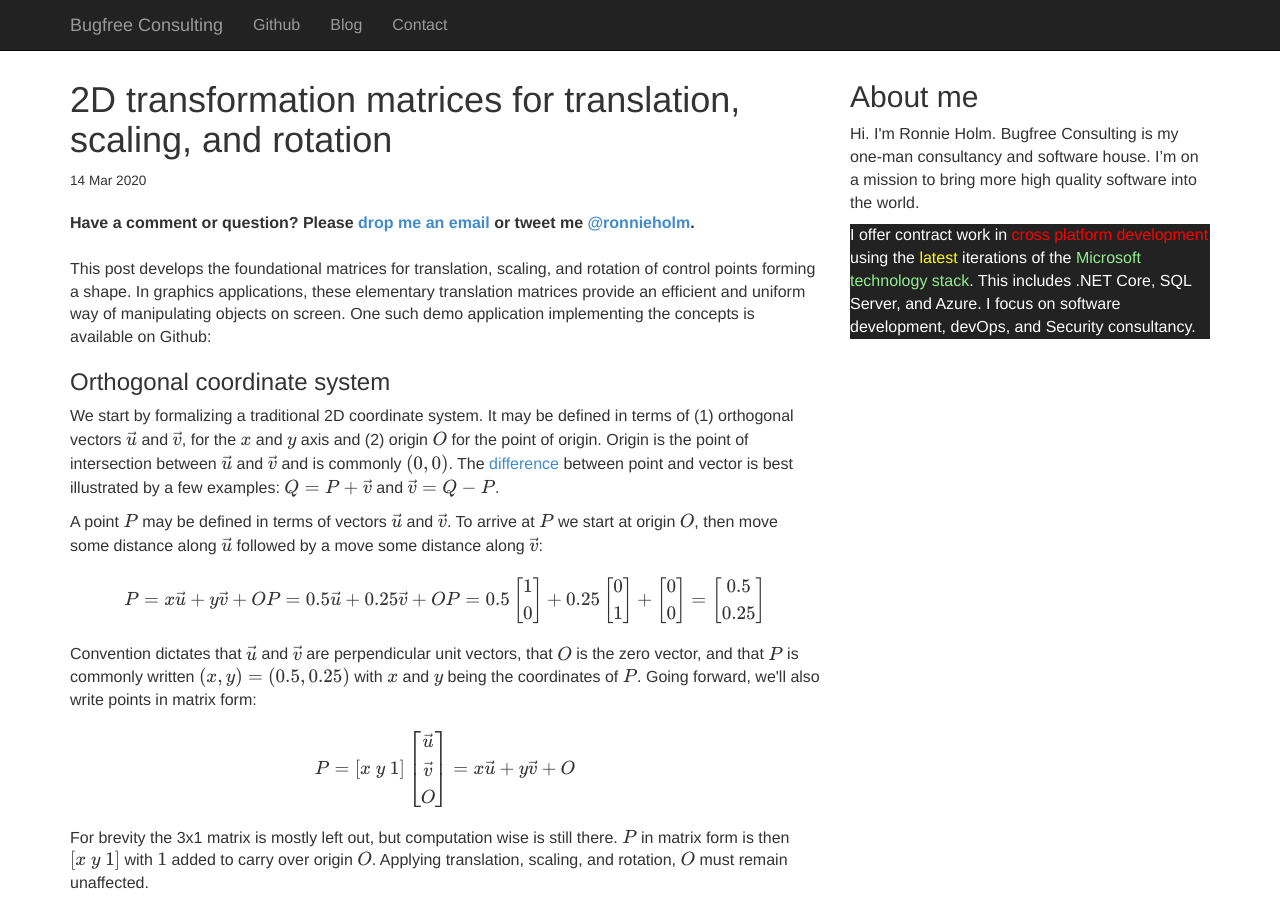
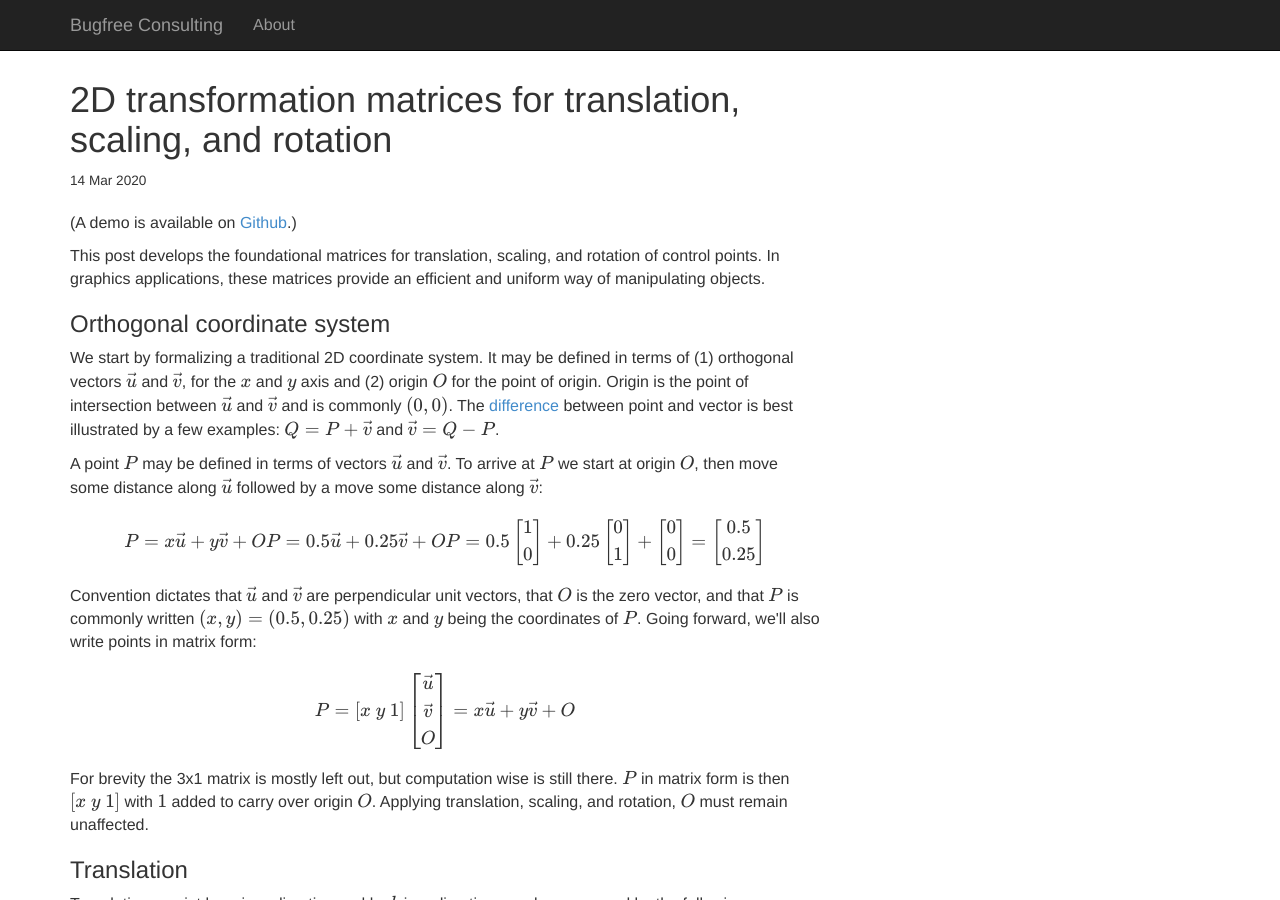
Before and after one commit to ronnieholm/ronnieholm.github.io, a Jekyll site: the page built from _posts/2020-03-14-2d-transformation-matrices-for-translation-scaling-and-rotation.html, in a window 1280 px wide and 900 px high. Built offline with Jekyll 4.4.1, drawn with Linux system fonts in a browser that asks for light colours; nearby versions of some CDN libraries; formulas are drawn with MathJax 3; some of the changed text lies outside the part shown.

Commit message:
Update layouts

```diff
--- a/_layouts/default.html
+++ b/_layouts/default.html
@@ -1,5 +1,6 @@
 <!DOCTYPE html>
 <html lang="en">
+
 <head>
   <meta charset="utf-8">
   <meta http-equiv="X-UA-Compatible" content="IE=edge">
@@ -17,6 +18,7 @@
       <script src="https://oss.maxcdn.com/libs/respond.js/1.3.0/respond.min.js"></script>
     <![endif]-->
 </head>
+
 <body>
   <nav class="navbar navbar-inverse navbar-fixed-top" role="navigation">
     <div class="container">
@@ -28,9 +30,7 @@
       </button>
       <div class="collapse navbar-collapse navHeaderCollapse">
         <ul class="nav navbar-nav">
-	    <li><a href="https://github.com/ronnieholm">Github</a></li>
-            <li><a href="/blog">Blog</a></li>
-            <li><a href="/contact">Contact</a></li>
+          <li><a href="/about">About</a></li>
         </ul>
       </div>
     </div>
@@ -38,23 +38,17 @@
 
   {{content}}
 
-    <!--
   <footer>
-      <div class="navbar navbar-default">
     <div class="container">
-	      <p class="navbar-text">
-	        Bugfree Consulting | Lysalleen 330 | DK-4000 Roskilde | Phone: +45 206 207 58 |
-	        CVR: 325 965 41 | <a href="mailto:mail@bugfree.dk">mail@bugfree.dk</a> | <a href="http://github.com/ronnieholm">github.com/ronnieholm</a> | <a href="http://twitter.com/ronnieholm">twitter.com/ronnieholm</a> | <a href="http://linkedin.com/in/ronnieholm">linkedin.com/in/ronnieholm</a></p>
-	    </div>
-        <div class="container">
-	      <p class="navbar-text">&copy; Bugfree Consulting 2019</p>
-        </div>
+      <hr />
+      <p>&copy; Bugfree Consulting 2020</p>
     </div>
   </footer>
-    -->
+
   <script src="//code.jquery.com/jquery-1.10.2.min.js"></script>
   <script src="/assets/js/bootstrap.min.js"></script>
   <script src="//cdn.rawgit.com/google/code-prettify/master/loader/run_prettify.js"></script>
   <script src='https://cdnjs.cloudflare.com/ajax/libs/mathjax/2.7.5/MathJax.js?config=TeX-MML-AM_CHTML' async></script>
 </body>
+
 </html>
--- a/_layouts/post.html
+++ b/_layouts/post.html
@@ -8,34 +8,7 @@
       <div class="date">
         <small>{{page.date | date_to_string}}</small>
       </div>
-      <div>
-	<b>
-	  Have a comment or question?
-	  Please <a href="mailto:mail@bugfree.dk?subject={{page.title}}">drop
-	  me an email</a> or tweet me
-	  <a href="https://twitter.com/ronnieholm">@ronnieholm</a>.
-	</b>
-      </div>
-      <br>
       {{content}}
     </div>
-    <div id="sidebar" class="col-md-4">
-      <h2>About me</h2>
-      <div>
-        <p>Hi. I'm Ronnie Holm. Bugfree Consulting is my one-man consultancy and
-        software house. I’m on a mission to bring more high quality software
-        into the world.</p>
-
-	<p></p>
-        <p style="background-color:#222222; color:white;">
-	  I offer contract work in <font color="red">cross platform
-	  development</font> using the <font color="yellow">latest</font>
-	  iterations of the <font color="lightgreen">Microsoft technology
-	  stack</font>. This includes .NET Core, SQL Server, and Azure. I focus
-	  on software development, devOps, and Security consultancy.
-	</p>
-      </div>
-    </div>
-
   </div>
 </div>
--- a/_posts/2020-03-14-2d-transformation-matrices-for-translation-scaling-and-rotation.html
+++ b/_posts/2020-03-14-2d-transformation-matrices-for-translation-scaling-and-rotation.html
@@ -5,14 +5,13 @@
 ---
 
 <div id="post">
+  <p>(A demo is available on
+    <a href="https://github.com/ronnieholm/GraphicsEngine">Github</a>.)</p>
+
   <p>This post develops the foundational matrices for translation,
-    scaling, and rotation of control points forming a shape. In
-    graphics applications, these elementary translation matrices
-    provide an efficient and uniform way of manipulating objects on
-    screen. One such demo application implementing the concepts is
-    available on Github:</p>
-
-  <!-- animated gif -->
+    scaling, and rotation of control points. In graphics applications,
+    these matrices provide an efficient and uniform way of
+    manipulating objects.</p>
 
   <h3>Orthogonal coordinate system</h3>
 
```
Also changed, not shown: about/index.html (added, +26 -0 lines), blog/index.html (deleted, +0 -39 lines), contact/index.html (deleted, +0 -39 lines), index.html (+16 -33 lines). Lines whose indentation alone changed are shown as unchanged.
